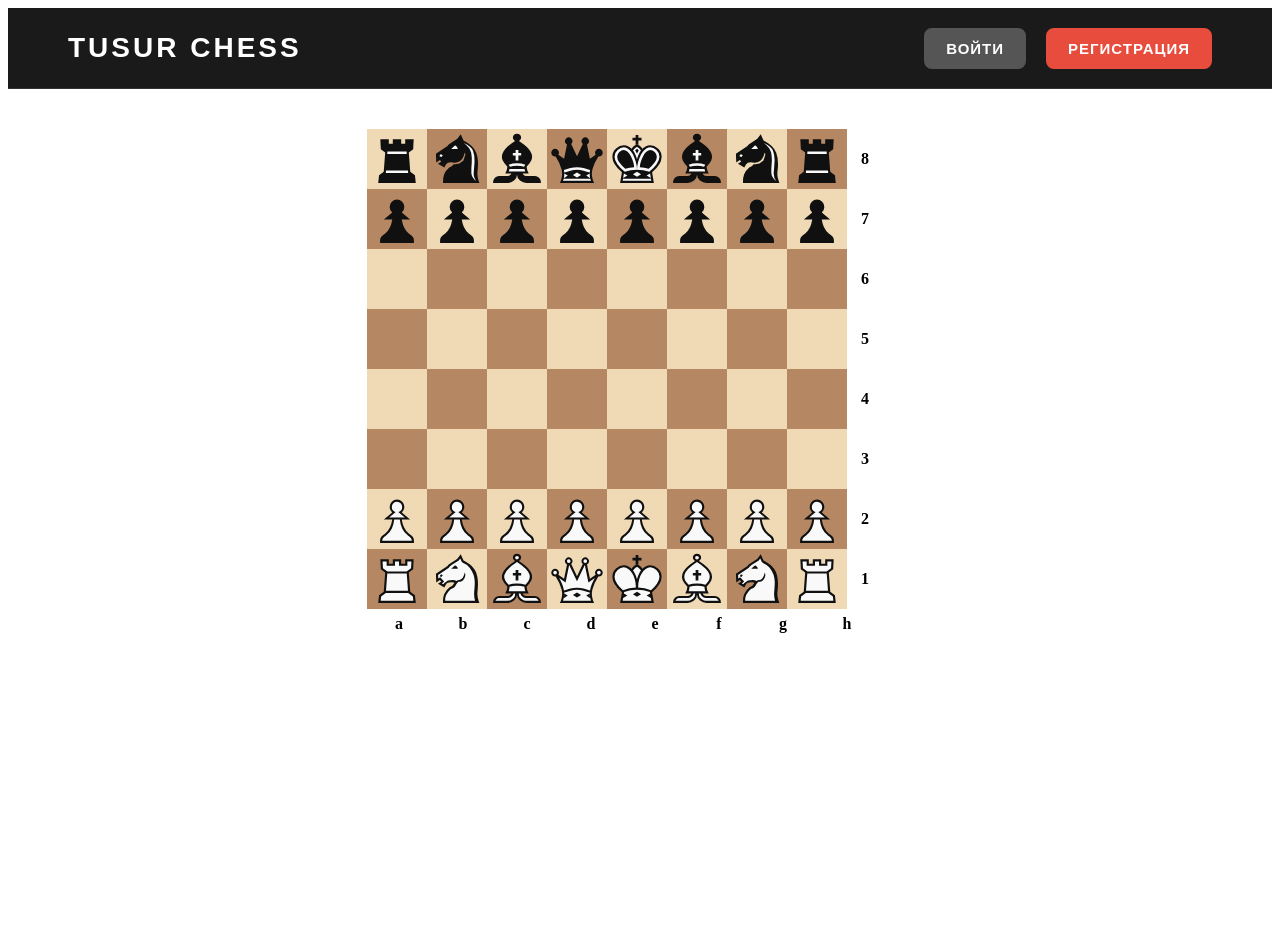
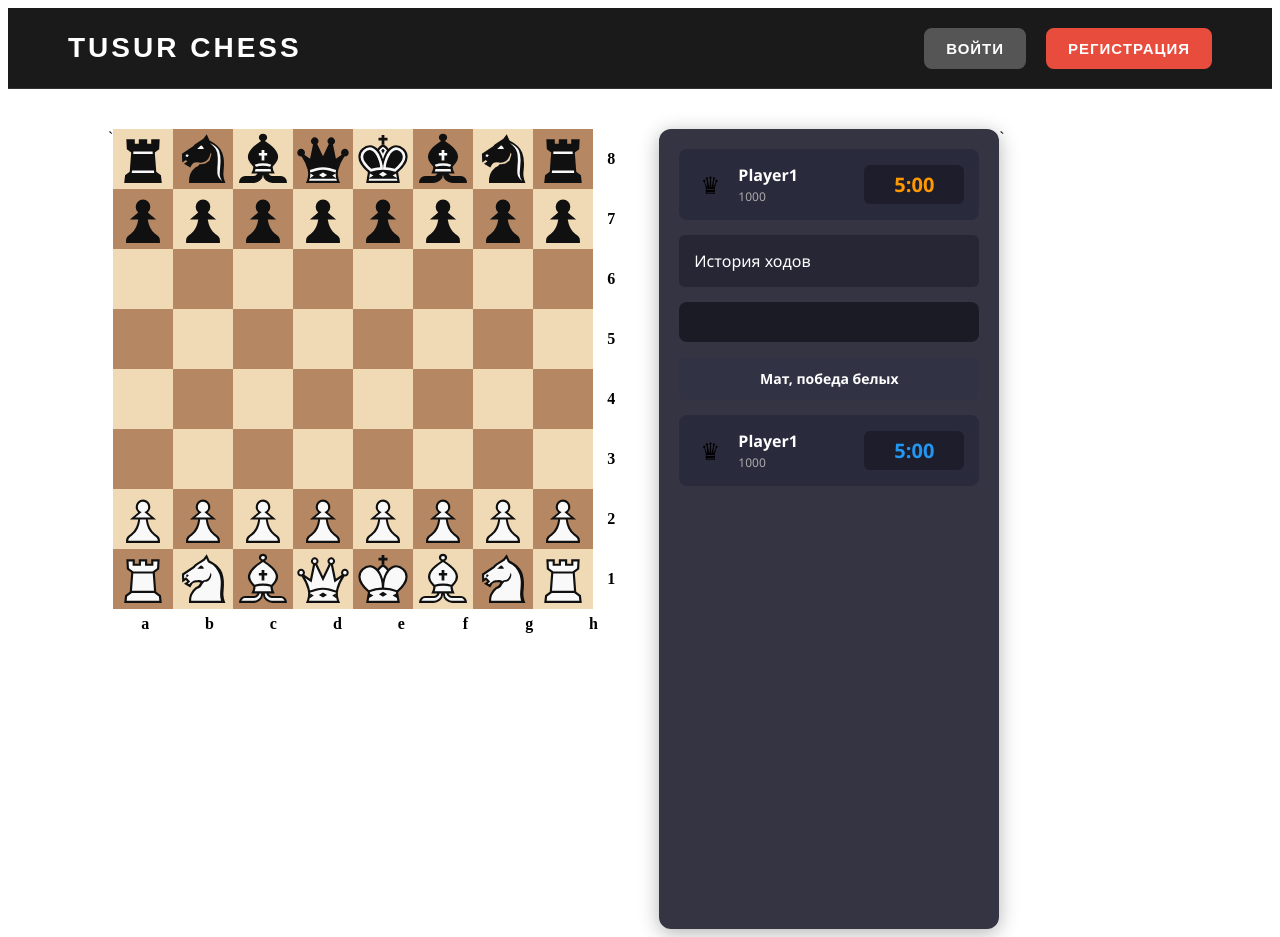
Before and after one commit to DmitryPetrakevich/chess-platform, a Vue app: page / in a window 1280 px wide. Built offline with nearby package versions, Linux system fonts and the light colour scheme.

Commit message:
начал делать шаблон часов

```diff
--- a/src/components/ChessClock.vue
+++ b/src/components/ChessClock.vue
@@ -1,10 +1,161 @@
 <template>
+    <div class="chess-timer">
+        <div class="player-info player-top">
+            <div class="player-avatar">♛</div>
+            <div class="player-details">
+                <div class="player-name">Player1</div>
+                <div class="player-rating">1000</div>
+            </div>
+            <div class="timer timer-top">
+                5:00
+            </div>
+        </div>
 
+        <div class="moves-history">
+            История ходов
+        </div>
+
+        <div class="game-result">
+
+        </div>
+
+        <div class="game-status">
+            Мат, победа белых
+        </div>
+
+        <div class="player-info player-bottom">
+            <div class="player-avatar">♛</div>
+            <div class="player-details">
+                <div class="player-name">Player1</div>
+                <div class="player-rating">1000</div>
+            </div>
+            <div class="timer timer-bottom">
+                5:00
+            </div>
+        </div>
+    </div>
 </template>
 
 <script setup>
+import { ref, computed, onMounted, onUnmounted, watch } from 'vue'
+import { useGameStore } from '../store/gameStore';
+
+const gameStore = useGameStore();
 
 </script>
 
 <style scoped>
+.chess-timer {
+  width: 300px;
+  background: rgba(30, 30, 46, 0.9);
+  border-radius: 12px;
+  padding: 20px;
+  display: flex;
+  flex-direction: column;
+  gap: 15px;
+  box-shadow: 0 4px 20px rgba(0, 0, 0, 0.3);
+  font-family: 'Segoe UI', Tahoma, Geneva, Verdana, sans-serif;
+}
+
+.player-info {
+  display: flex;
+  align-items: center;
+  gap: 12px;
+  padding: 15px;
+  background: rgba(40, 40, 60, 0.8);
+  border-radius: 8px;
+  transition: all 0.3s ease;
+}
+
+.player-info.active {
+  background: rgba(50, 50, 80, 0.9);
+  box-shadow: inset 0 0 0 2px rgba(255, 255, 255, 0.1);
+}
+
+.player-avatar {
+  font-size: 24px;
+  width: 32px;
+  height: 32px;
+  display: flex;
+  align-items: center;
+  justify-content: center;
+}
+
+.player-details {
+  flex: 1;
+  display: flex;
+  flex-direction: column;
+}
+
+.player-name {
+  font-size: 16px;
+  font-weight: 600;
+  color: white;
+  margin-bottom: 2px;
+}
+
+.player-rating {
+  font-size: 12px;
+  color: #aaa;
+}
+
+.timer {
+  font-size: 20px;
+  font-weight: 700;
+  font-variant-numeric: tabular-nums;
+  padding: 6px 10px;
+  border-radius: 6px;
+  background: rgba(0, 0, 0, 0.3);
+  min-width: 80px;
+  text-align: center;
+  transition: all 0.3s ease;
+}
+
+.timer-top {
+  color: #FF9800;
+}
+
+.timer-bottom {
+  color: #2196F3;
+}
+
+.timer.low-time {
+  color: #F44336;
+  animation: pulse 1s infinite;
+  background: rgba(244, 67, 54, 0.1);
+}
+
+/*ХЗ что этл */
+@keyframes pulse {
+  0%, 100% { opacity: 1; }
+  50% { opacity: 0.7; }
+}
+
+.game-status {
+  text-align: center;
+  padding: 12px;
+  background: rgba(50, 50, 70, 0.8);
+  border-radius: 6px;
+  font-size: 14px;
+  font-weight: 600;
+  color: white;
+}
+
+.moves-history {
+  background: rgba(35, 35, 50, 0.8);
+  border-radius: 6px;
+  padding: 15px;
+  color: white;
+}
+
+.game-result {
+  text-align: center;
+  padding: 20px;
+  background: rgba(25, 25, 35, 0.9);
+  border-radius: 8px;
+}
+
+
+
+
 </style>
--- a/src/pages/Play.vue
+++ b/src/pages/Play.vue
@@ -1,8 +1,9 @@
 <template>
     <div class="play">
-        <ChessBoard />
-        <ChessClock />
-
+        <div class="board_chess">
+`        <ChessBoard />
+        <ChessClock />`
+        </div>
     </div>
 </template>
 
@@ -13,5 +14,11 @@ import ChessClock from '@/components/ChessClock.vue';
 </script>
 
 <style scoped>
+.board_chess {
+    display: flex;
+    flex-direction: row;
+    margin: 0 100px;
+}
+
 
 </style>
```
